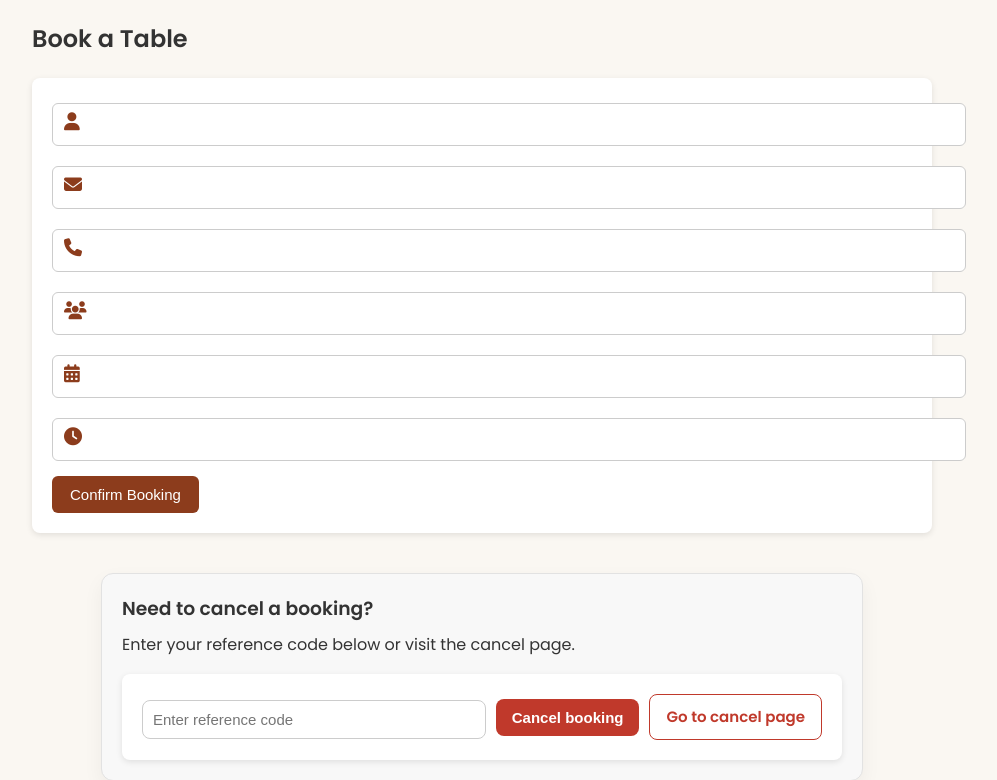
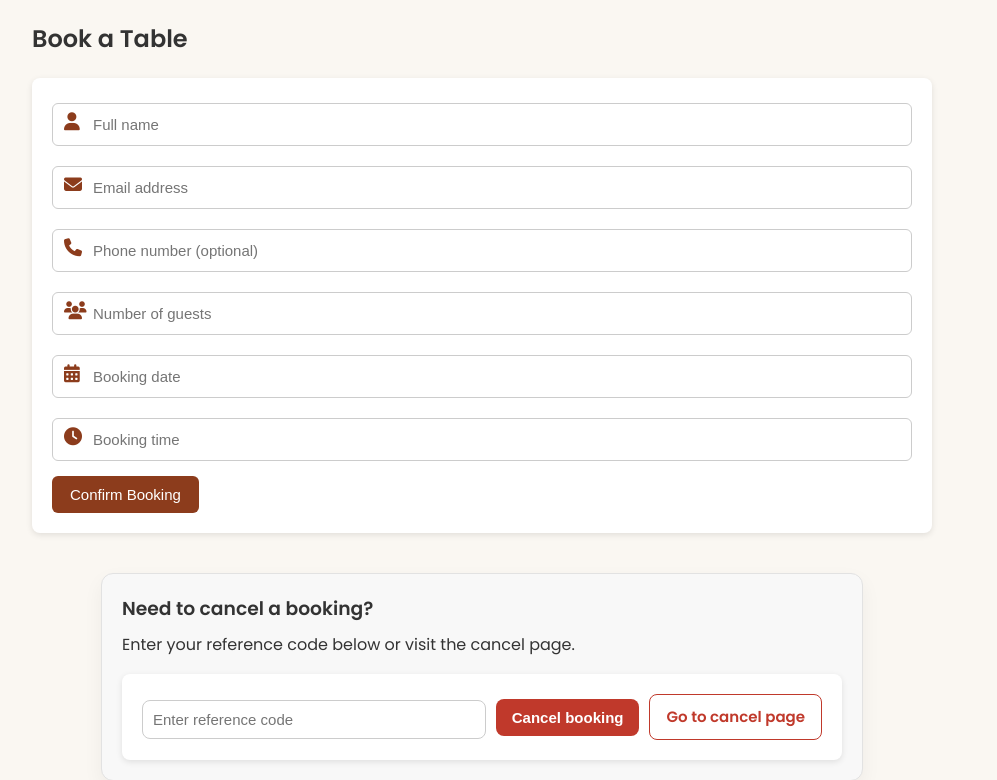
Before and after one commit to fila2021/Gezana, a Django app: page /book/ in a window 1280 px wide. Shown: the part 226-1006 px from the top of the page, without its empty margins (158-1155 px from the left). Run offline with Django 4.2, Linux system fonts and the light colour scheme.

Commit message:
Fix the booking form style

```diff
--- a/gezana_app/forms.py
+++ b/gezana_app/forms.py
@@ -6,6 +6,20 @@ class BookingForm(forms.ModelForm):
     class Meta:
         model = Booking
         fields = ["name", "email", "phone", "guests", "date", "time"]
+
+    def __init__(self, *args, **kwargs):
+        super().__init__(*args, **kwargs)
+        placeholders = {
+            "name": "Full name",
+            "email": "Email address",
+            "phone": "Phone number (optional)",
+            "guests": "Number of guests",
+            "date": "Booking date",
+            "time": "Booking time",
+        }
+        for field_name, field in self.fields.items():
+            field.widget.attrs.setdefault("placeholder", placeholders.get(field_name, ""))
+            field.widget.attrs.setdefault("class", "input-with-icon")
 
     def clean_date(self):
         booking_date = self.cleaned_data["date"]
--- a/gezana_app/static/css/style.css
+++ b/gezana_app/static/css/style.css
@@ -267,6 +267,12 @@ footer {
     border: 1px solid #ccc;
     border-radius: 6px;
     font-size: 15px;
+}
+
+.input-with-icon {
+    /* ensure form inputs follow the same sizing as the icon wrapper */
+    width: 100%;
+    box-sizing: border-box;
 }
 
 .input-group input:focus,
```
